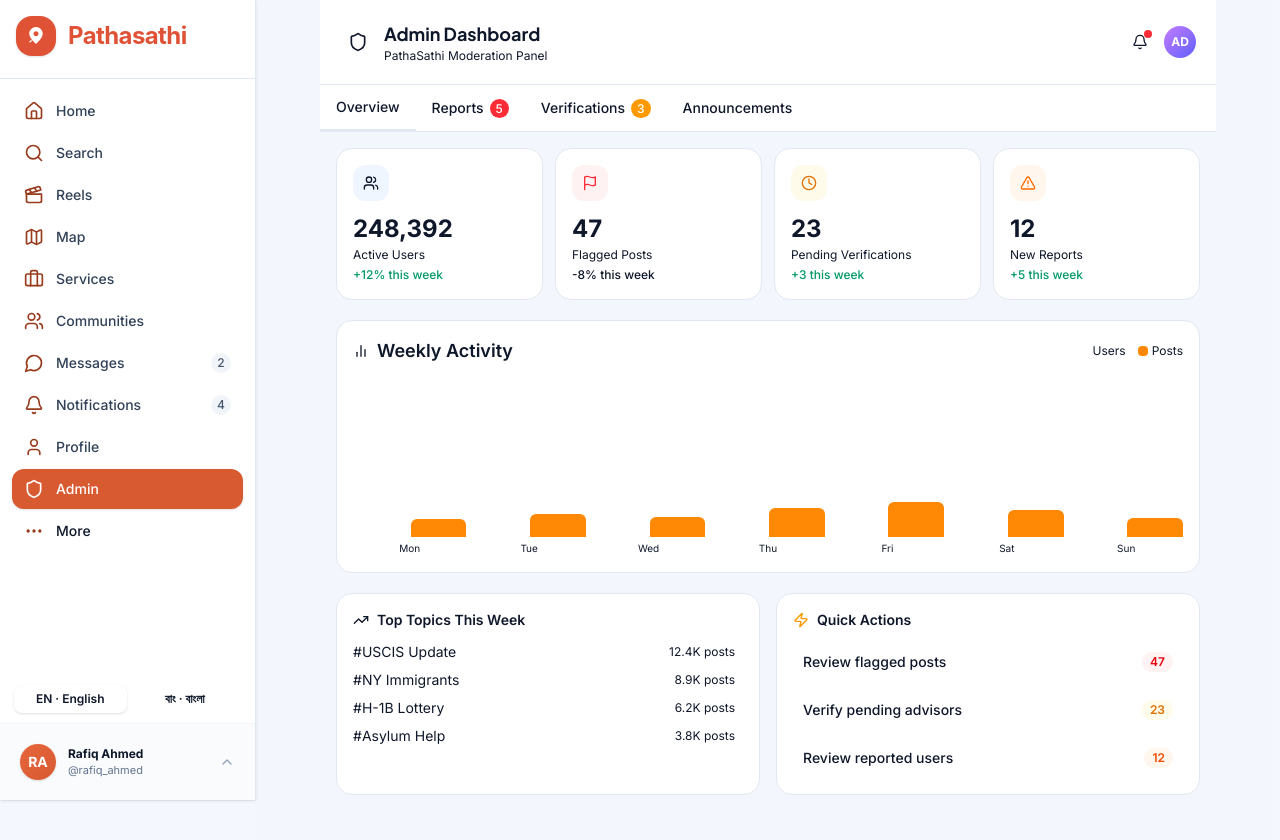
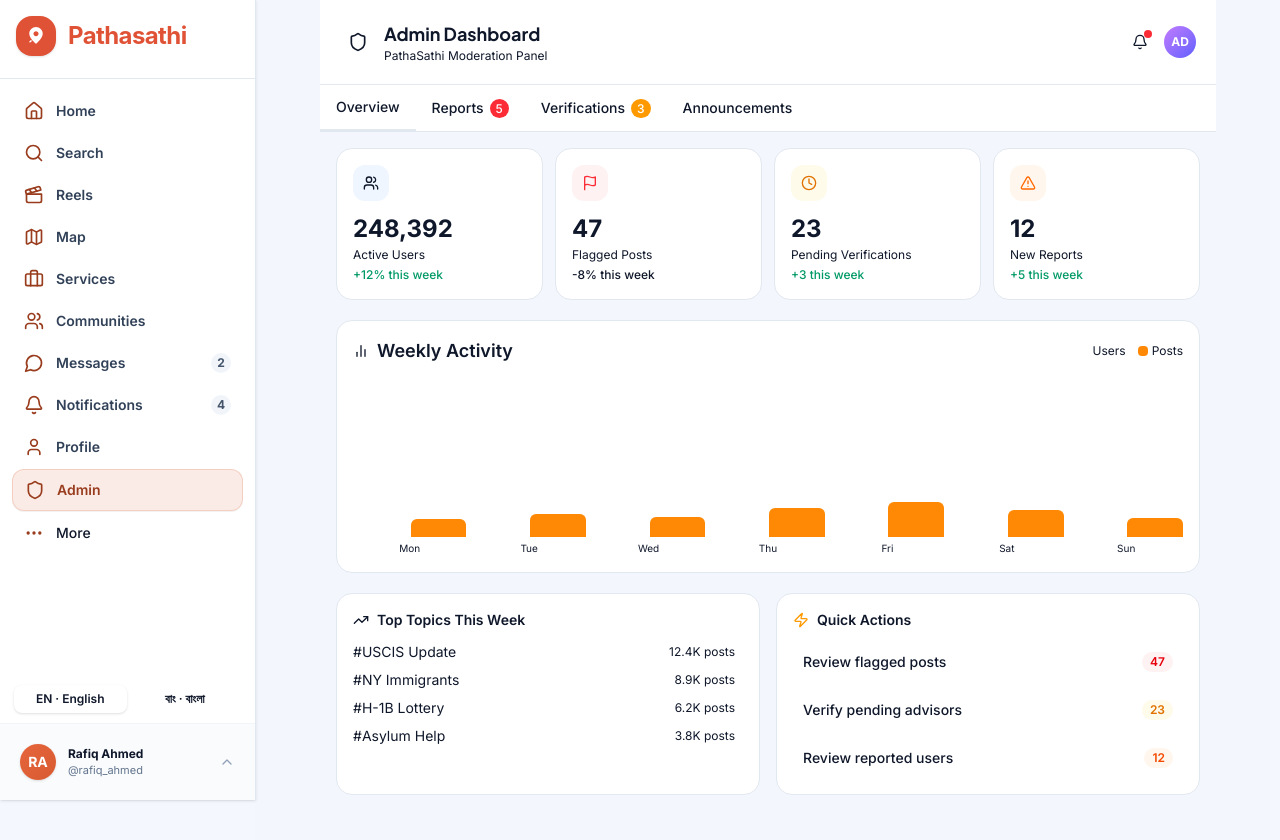
Before and after one commit to Zotish/Personal-project, a React (Vite) app: page /admin in a window 1280 px wide. Shown: the top 840 px of the page. Built offline with nearby package versions, Linux system fonts and the light colour scheme.

Commit message:
Update active sidebar menu items highlight style to match soft hover tint design

```diff
--- a/src/app/components/layout/SellerSidebar.tsx
+++ b/src/app/components/layout/SellerSidebar.tsx
@@ -59,17 +59,17 @@ export function SellerSidebar({ activeTab = "overview", onTabChange }: SellerSid
               onClick={() => handleNavClick(item.id)}
               className={`w-full flex items-center justify-between px-3.5 py-3 rounded-2xl text-xs font-bold transition-all text-left group ${
                 isSelected
-                  ? "bg-[#D85A30] text-white shadow-md shadow-[#D85A30]/30"
+                  ? "bg-[#D85A30]/12 text-[#993C1D] border border-[#D85A30]/20 shadow-2xs"
                   : "text-slate-700 hover:bg-[#D85A30]/10 hover:text-[#993C1D]"
               }`}
             >
               <div className="flex items-center gap-3">
-                <Icon className={`w-4.5 h-4.5 transition-colors ${isSelected ? "text-white" : "text-slate-500 group-hover:text-[#993C1D]"}`} />
+                <Icon className={`w-4.5 h-4.5 transition-colors ${isSelected ? "text-[#993C1D]" : "text-slate-500 group-hover:text-[#993C1D]"}`} />
                 <span>{item.label}</span>
               </div>
               {item.badge && (
                 <span className={`px-2 py-0.5 rounded-full text-[10px] font-extrabold transition-colors ${
-                  isSelected ? "bg-white text-[#D85A30]" : "bg-slate-100 text-slate-600 border border-slate-200 group-hover:bg-[#D85A30]/10 group-hover:text-[#993C1D]"
+                  isSelected ? "bg-[#D85A30]/20 text-[#993C1D]" : "bg-slate-100 text-slate-600 border border-slate-200 group-hover:bg-[#D85A30]/10 group-hover:text-[#993C1D]"
                 }`}>
                   {item.badge}
                 </span>
--- a/src/app/components/layout/Sidebar.tsx
+++ b/src/app/components/layout/Sidebar.tsx
@@ -71,22 +71,22 @@ export function Sidebar() {
             <button
               key={path}
               onClick={() => navigate(path)}
-              className={`w-full flex items-center gap-3 px-3 py-2.5 rounded-xl text-sm transition-all duration-150 group ${
+              className={`w-full flex items-center gap-3 px-3 py-2.5 rounded-xl text-sm font-semibold transition-all duration-150 group ${
                 active
-                  ? "bg-[#D85A30] text-white font-medium shadow-sm"
+                  ? "bg-[#D85A30]/12 text-[#993C1D] border border-[#D85A30]/20 shadow-2xs"
                   : "text-slate-700 hover:bg-[#D85A30]/10 hover:text-[#993C1D]"
               }`}
             >
-              <Icon className={`w-5 h-5 flex-shrink-0 transition-colors ${active ? "text-white" : "text-[#993C1D]"}`} />
+              <Icon className="w-5 h-5 flex-shrink-0 transition-colors text-[#993C1D]" />
               <span>{label}</span>
               {tKey === "notifications" && (
-                <span className={`ml-auto w-5 h-5 rounded-full text-xs flex items-center justify-center font-medium transition-colors ${
-                  active ? "bg-white text-[#D85A30]" : "bg-slate-100 text-slate-600 group-hover:bg-[#D85A30]/10 group-hover:text-[#993C1D]"
+                <span className={`ml-auto w-5 h-5 rounded-full text-xs flex items-center justify-center font-bold transition-colors ${
+                  active ? "bg-[#D85A30]/20 text-[#993C1D]" : "bg-slate-100 text-slate-600 group-hover:bg-[#D85A30]/10 group-hover:text-[#993C1D]"
                 }`}>4</span>
               )}
               {tKey === "messages" && (
-                <span className={`ml-auto w-5 h-5 rounded-full text-xs flex items-center justify-center font-medium transition-colors ${
-                  active ? "bg-white text-[#D85A30]" : "bg-slate-100 text-slate-600 group-hover:bg-[#D85A30]/10 group-hover:text-[#993C1D]"
+                <span className={`ml-auto w-5 h-5 rounded-full text-xs flex items-center justify-center font-bold transition-colors ${
+                  active ? "bg-[#D85A30]/20 text-[#993C1D]" : "bg-slate-100 text-slate-600 group-hover:bg-[#D85A30]/10 group-hover:text-[#993C1D]"
                 }`}>2</span>
               )}
             </button>
```
